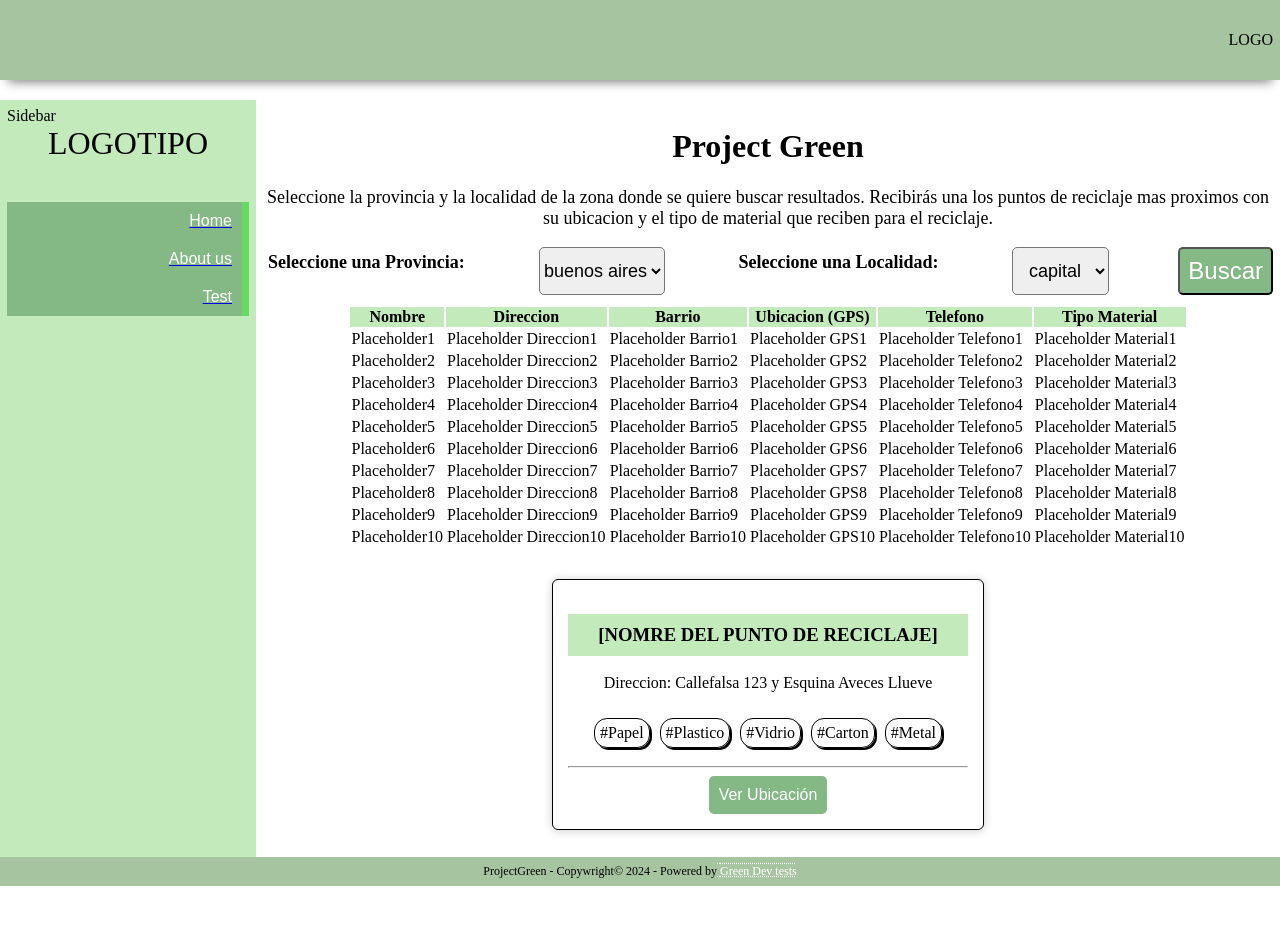
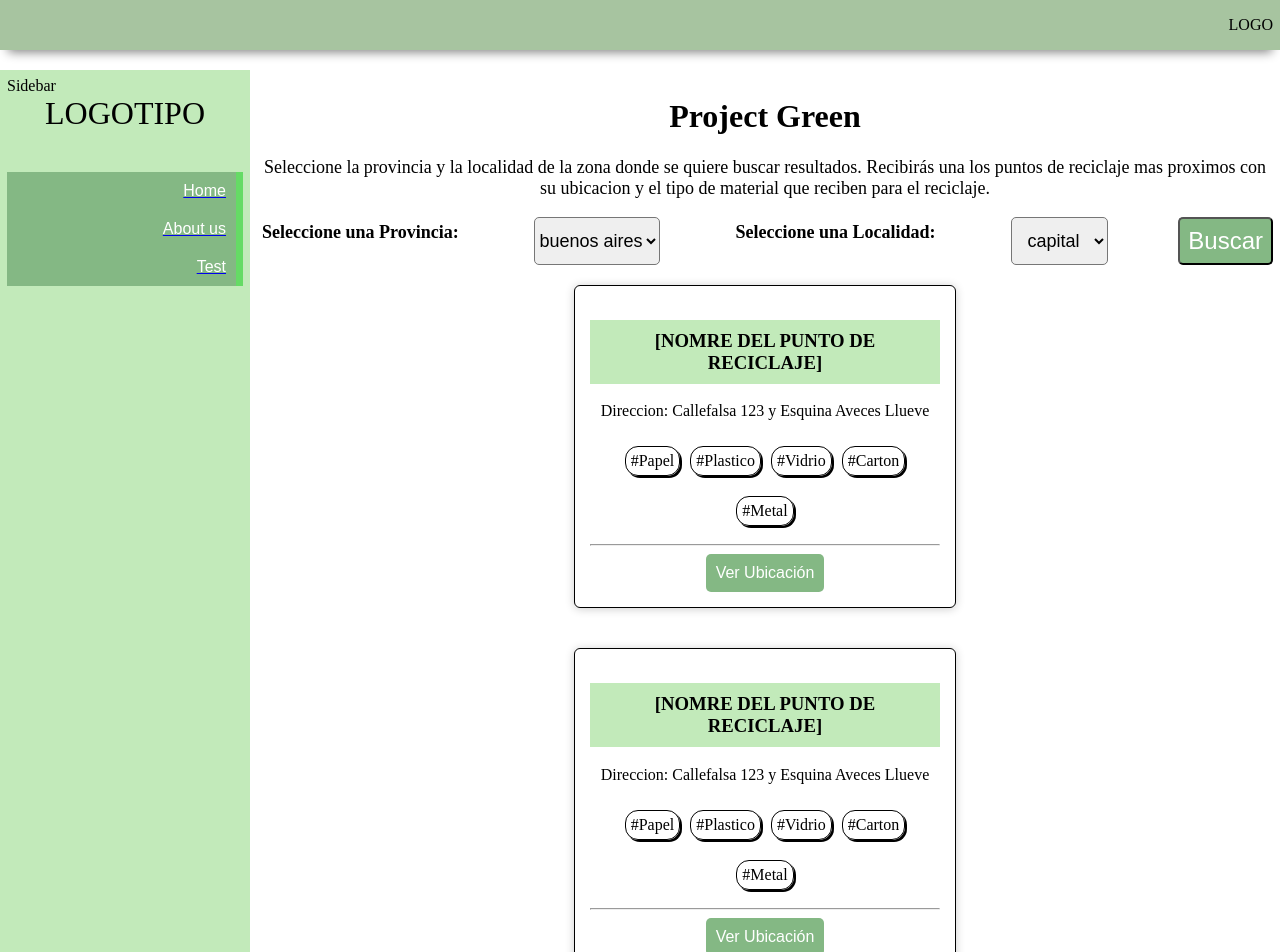
Before and after one commit to green-devs-test/project-green, a React (Create React App) app: page / in a window 1280 px wide. Shown: the top 952 px of the page. Before the commit the page ends 886 px from the top, so only its background shows below. Built offline with nearby package versions, Linux system fonts and the light colour scheme.

Commit message:
Creating a GRID component

```diff
--- a/src/Components/Body/Body.tsx
+++ b/src/Components/Body/Body.tsx
@@ -1,19 +1,16 @@
 import { css } from "aphrodite";
 import styles from "./styles";
 import Form from "../Form";
-import Card from "../Card";
 
 const Body = () => {
   return (
     <>
       <div className={css(styles.body)}>
         <h1 className={css(styles.h1)}>Project Green</h1>
-
         <p className={css(styles.mainInstructions)}>
           Seleccione la provincia y la localidad de la zona donde se quiere buscar resultados. Recibirás una los puntos de reciclaje mas proximos con su ubicacion y el tipo de material que reciben para el reciclaje.
         </p>
         <Form />
-        <Card />
       </div>
     </>
   );
--- a/src/Components/Body/styles.ts
+++ b/src/Components/Body/styles.ts
@@ -2,7 +2,7 @@ import { StyleSheet } from "aphrodite";
 
 const styles = StyleSheet.create({
   body: {
-    height: "auto",
+    height: 'auto',
     padding: 7,
     boxSizing: "border-box",
     zIndex: 1,
--- a/src/Components/Card/styles.ts
+++ b/src/Components/Card/styles.ts
@@ -12,8 +12,8 @@ const styles = StyleSheet.create({
 
     card: {
         position: 'relative',
-        width: '400px',
-        minWidth: '300px',
+        width: '350px',
+        minWidth: '150px',
         margin: '20px',
         border: '1px solid black',
         borderRadius: '6px',
--- a/src/Components/Form/Form.tsx
+++ b/src/Components/Form/Form.tsx
@@ -1,9 +1,9 @@
 import { css } from "aphrodite";
 import styles from './styles';
-import Table from "../Table";
 import ProvinceSelector from "../ProvinceSelector";
 import LocalitySelector from "../LocalitySelector";
 import BtnSearch from "../BtnSearch";
+import Grid from "../Grid";
 
 const Form = () => {
 
@@ -20,6 +20,7 @@ const Form = () => {
     return (
         <article>
           <div>
+
             <div>
               <form className={css(styles.form)}>
                 <ProvinceSelector provinceNames={provinces} selectProvince={SelectProvince} />
@@ -29,7 +30,8 @@ const Form = () => {
                 </div>
               </form>
             </div>
-            <Table />
+
+            <Grid />
 
           </div>
         </article>
--- /dev/null
+++ b/src/Components/Grid/Grid.tsx
@@ -0,0 +1,15 @@
+import { css } from "aphrodite";
+import styles from "./styles";
+import Card from "../Card";
+
+const Grid = () => {
+    return (
+        <>
+        <Card />
+        <Card />
+        <Card />
+        </>
+    );
+};
+
+export default Grid;
--- /dev/null
+++ b/src/Components/Grid/index.ts
@@ -0,0 +1,2 @@
+import Grid from "./Grid";
+export default Grid;
--- /dev/null
+++ b/src/Components/Grid/styles.ts
@@ -0,0 +1,7 @@
+import { StyleSheet } from "aphrodite";
+
+const styles = StyleSheet.create({
+
+});
+
+export default styles;
--- a/src/Components/Sidebar/styles.ts
+++ b/src/Components/Sidebar/styles.ts
@@ -5,7 +5,7 @@ const styles = StyleSheet.create({
     visibility: "visible",
     backgroundColor: "#c2eaba",
     height: "100%",
-    width: "20vw",
+    width: '250px',
     display: "flex",
     flexDirection: "column",
     boxSizing: "border-box",
--- a/src/Components/Table/styles.ts
+++ b/src/Components/Table/styles.ts
@@ -2,7 +2,6 @@ import { StyleSheet } from "aphrodite";
 
 const styles = StyleSheet.create({
     table: {
-        backgroundColor: "",
         display: "flex",
         justifyContent: "center",
         margin: "10px",
--- a/src/Components/TopBar/styles.ts
+++ b/src/Components/TopBar/styles.ts
@@ -3,7 +3,7 @@ import { StyleSheet } from "aphrodite";
 const styles = StyleSheet.create({
   topBar: {
     backgroundColor: "#a7c4a0",
-    height: "10vh",
+    height: "50px",
     padding: "7px",
     boxSizing: "border-box",
     display: "flex",
```
